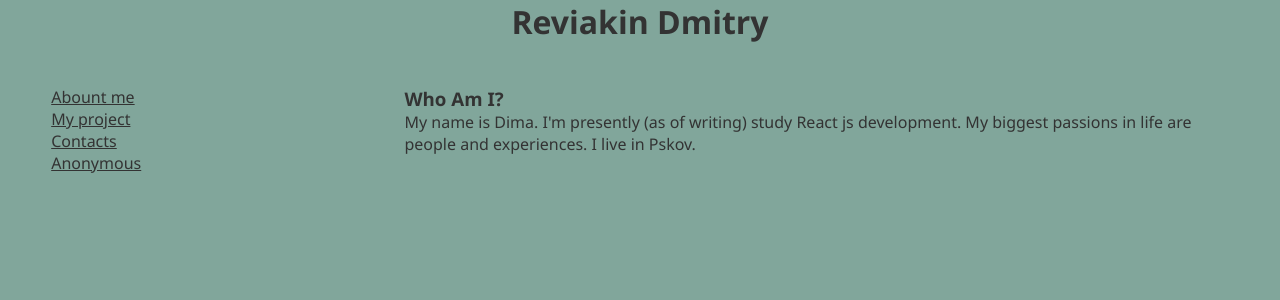
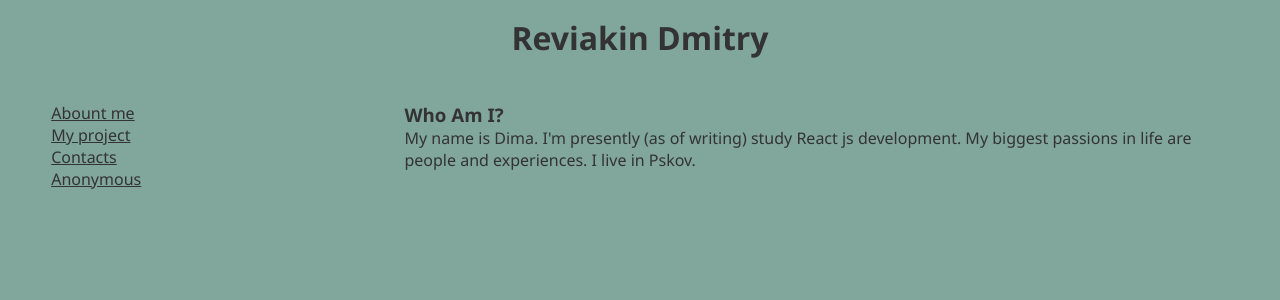
Before and after one commit to reviakin/personal-site, a React (Vite) app: page / in a window 1280 px wide. Shown: the top 300 px of the page. Built offline with nearby package versions, Linux system fonts and the light colour scheme.

Commit message:
add padding-top to body

```diff
--- a/src/style.css
+++ b/src/style.css
@@ -8,7 +8,7 @@
 body {
   background-color: #81a69b;
   font-family: "Segoe UI", Tahoma, Geneva, Verdana, sans-serif;
-  padding: 0 4vw 0 4vw;
+  padding: 2vh 4vw 0 4vw;
 }
 
 .container ul {
```
